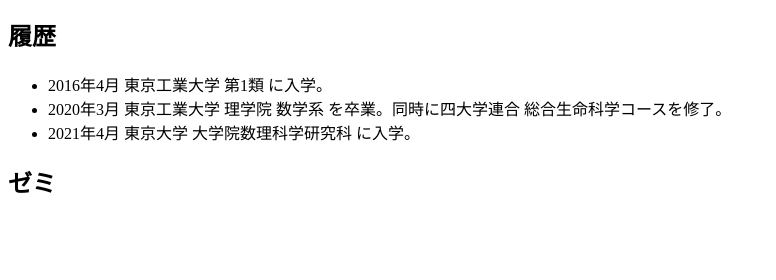
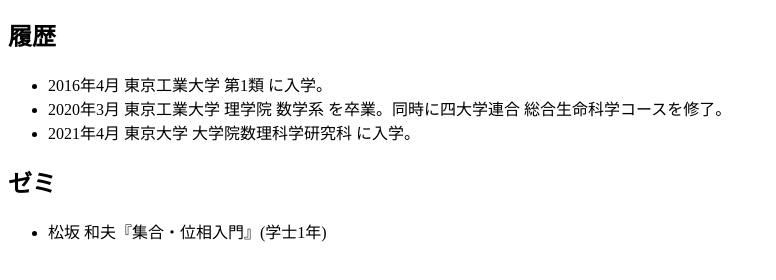
Before and after one commit to iekhoti/iekhoti.github.io, a plain HTML site: page index.html in a window 1280 px wide. Shown: the part 116-396 px from the top of the page, without its empty margins (0-776 px from the left). Drawn offline with Linux system fonts and the light colour scheme.

Commit message:
Update index.html

```diff
--- a/index.html
+++ b/index.html
@@ -20,6 +20,9 @@
     <li>2021年4月 東京大学 大学院数理科学研究科 に入学。</li>
   </ul>
   <h2>ゼミ</h2>
+  <ul>
+    <li>松坂 和夫『集合・位相入門』(学士1年)</li>
+  </ul>
   <footer>
   </footer>
 </body>
```
